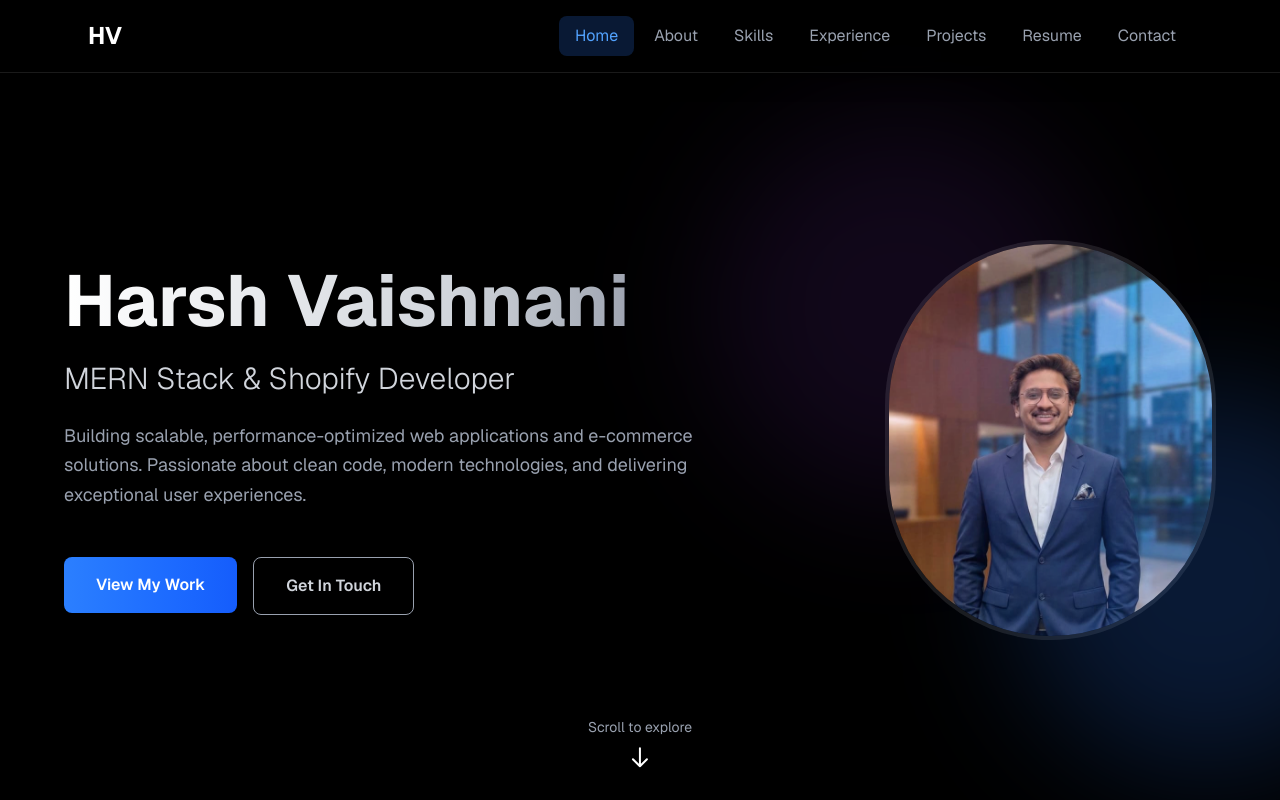
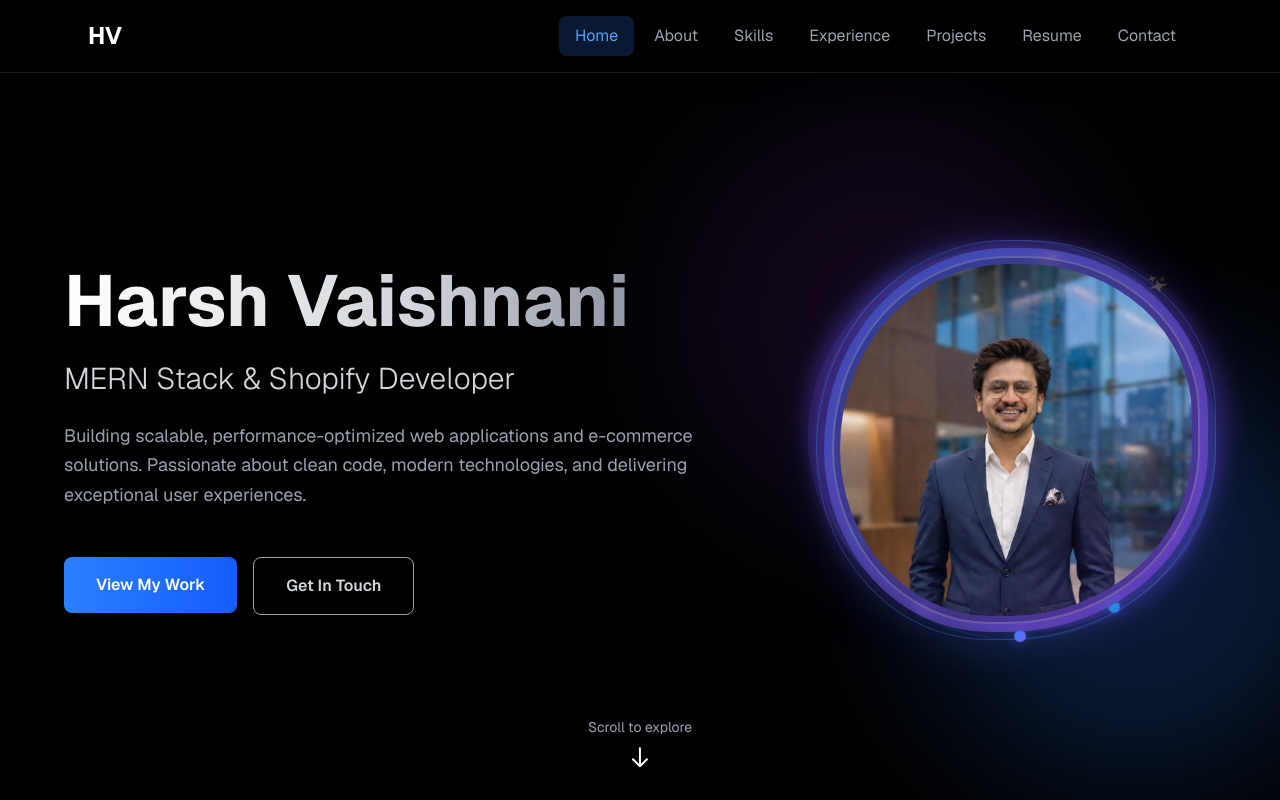
Before and after one commit to Harsh-Vaishnani/Harsh_Porfolio, a Next.js app: page / in a window 1280 px wide. Shown: the top 800 px of the page. Built offline with nearby package versions, Linux system fonts and the light colour scheme.

Commit message:
Refactor code structure for improved readability and maintainability

```diff
--- a/app/page.tsx
+++ b/app/page.tsx
@@ -81,41 +81,198 @@ export default function Home() {
             </motion.div>
           </motion.div>
 
-          {/* Right: Profile Picture */}
+          {/* Right: Profile Picture - 3D Professional Design */}
           <div className="md:basis-[30%] basis-full flex items-center justify-center relative">
-            <div className="relative">
-              <img
-                src="/harsh-portfolio-image.jpeg"
-                alt="Professional Hero"
-                className="w-[320px] h-[320px] md:w-[400px] md:h-[400px] object-cover rounded-full border-4 border-white/10 shadow-xl z-10"
-                style={{ filter: 'blur(0px)' }}
-              />
-              {/* Animated Backgrounds */}
+            <motion.div
+              className="relative"
+              initial={{ opacity: 0, scale: 0.8 }}
+              animate={{ opacity: 1, scale: 1 }}
+              transition={{ duration: 1, ease: "easeOut" }}
+              style={{ transformStyle: "preserve-3d" }}
+            >
+              {/* 3D Layered Frame with subtle animation */}
+              <div className="absolute inset-0 w-[320px] h-[320px] md:w-[400px] md:h-[400px]">
+                {/* Back layers for 3D depth */}
+                <motion.div
+                  className="absolute inset-0 rounded-[40%_60%_60%_40%/60%_40%_60%_40%] bg-gradient-to-br from-blue-600/20 to-purple-600/20 blur-sm"
+                  style={{ transform: 'translateZ(-40px) scale(1.1)' }}
+                  animate={{ rotate: 360 }}
+                  transition={{ duration: 30, repeat: Infinity, ease: "linear" }}
+                />
+                <motion.div
+                  className="absolute inset-0 rounded-[60%_40%_40%_60%/40%_60%_40%_60%] bg-gradient-to-tr from-purple-600/15 to-blue-600/15 blur-sm"
+                  style={{ transform: 'translateZ(-30px) scale(1.08)' }}
+                  animate={{ rotate: -360 }}
+                  transition={{ duration: 35, repeat: Infinity, ease: "linear" }}
+                />
+                <motion.div
+                  className="absolute inset-0 rounded-[45%_55%_55%_45%/55%_45%_55%_45%] bg-gradient-to-bl from-blue-500/10 to-purple-500/10"
+                  style={{ transform: 'translateZ(-20px) scale(1.05)' }}
+                  animate={{ rotate: 360 }}
+                  transition={{ duration: 40, repeat: Infinity, ease: "linear" }}
+                />
+              </div>
+
+              {/* Main Image Container with Unique Shape */}
               <motion.div
-                className="absolute top-1/4 left-1/4 w-60 h-60 md:w-96 md:h-96 bg-blue-500/20 rounded-full blur-3xl z-0"
+                className="relative w-[320px] h-[320px] md:w-[400px] md:h-[400px]"
+                style={{ transformStyle: "preserve-3d" }}
+              >
+                {/* Outer Glow Ring with pulse */}
+                <motion.div
+                  className="absolute inset-0 rounded-[50%_50%_55%_45%/55%_45%_50%_50%] bg-gradient-to-r from-blue-500 to-purple-500 blur-xl"
+                  animate={{
+                    opacity: [0.2, 0.4, 0.2],
+                    scale: [1, 1.05, 1]
+                  }}
+                  transition={{ duration: 3, repeat: Infinity, ease: "easeInOut" }}
+                />
+
+                {/* Middle Frame */}
+                <motion.div
+                  className="absolute inset-2 rounded-[50%_50%_55%_45%/55%_45%_50%_50%] bg-gradient-to-br from-blue-500/40 to-purple-500/40 backdrop-blur-sm"
+                  style={{ transform: 'translateZ(10px)' }}
+                />
+
+                {/* Inner Frame with Border */}
+                <motion.div
+                  className="absolute inset-4 rounded-[50%_50%_55%_45%/55%_45%_50%_50%] border-2 border-white/20 bg-black/20"
+                  style={{ transform: 'translateZ(20px)' }}
+                />
+
+                {/* Image with Unique Organic Shape */}
+                <div
+                  className="absolute inset-6 overflow-hidden rounded-[50%_50%_55%_45%/55%_45%_50%_50%]"
+                  style={{ transform: 'translateZ(30px)' }}
+                >
+                  <img
+                    src="/harsh-image.png"
+                    alt="Professional Hero"
+                    className="w-full h-full object-cover"
+                  />
+                  {/* Image Overlay Gradient */}
+                  <div className="absolute inset-0 bg-gradient-to-br from-blue-500/10 via-transparent to-purple-500/10" />
+                </div>
+
+                {/* Front Accent Lines with shimmer effect */}
+                <motion.div
+                  className="absolute inset-0 rounded-[50%_50%_55%_45%/55%_45%_50%_50%] border border-white/10"
+                  style={{ transform: 'translateZ(40px)' }}
+                  animate={{
+                    borderColor: ["rgba(255,255,255,0.1)", "rgba(59,130,246,0.3)", "rgba(255,255,255,0.1)"]
+                  }}
+                  transition={{ duration: 4, repeat: Infinity, ease: "easeInOut" }}
+                />
+
+                {/* Professional Orbital Particles */}
+                {[...Array(12)].map((_, i) => {
+                  const angle = (i * 360) / 12;
+                  const radius = 160;
+                  const x = Math.cos((angle * Math.PI) / 180) * radius;
+                  const y = Math.sin((angle * Math.PI) / 180) * radius;
+
+                  return (
+                    <motion.div
+                      key={i}
+                      className="absolute w-2 h-2 rounded-full"
+                      style={{
+                        left: '50%',
+                        top: '50%',
+                        background: i % 3 === 0
+                          ? 'linear-gradient(135deg, #3b82f6, #8b5cf6)'
+                          : i % 3 === 1
+                          ? 'linear-gradient(135deg, #8b5cf6, #ec4899)'
+                          : 'linear-gradient(135deg, #06b6d4, #3b82f6)',
+                        boxShadow: '0 0 10px rgba(59, 130, 246, 0.5)',
+                      }}
+                      animate={{
+                        x: [x, x * 1.2, x],
+                        y: [y, y * 1.2, y],
+                        scale: [1, 1.5, 1],
+                        opacity: [0.3, 1, 0.3],
+                      }}
+                      transition={{
+                        duration: 3 + (i * 0.2),
+                        repeat: Infinity,
+                        ease: "easeInOut",
+                        delay: i * 0.1,
+                      }}
+                    />
+                  );
+                })}
+
+                {/* Floating Tech Icons/Particles */}
+                {[
+                  { icon: '⚡', delay: 0, duration: 6 },
+                  { icon: '💻', delay: 1, duration: 7 },
+                  { icon: '🚀', delay: 2, duration: 8 },
+                  { icon: '⭐', delay: 3, duration: 6.5 },
+                  { icon: '✨', delay: 4, duration: 7.5 },
+                ].map((item, i) => (
+                  <motion.div
+                    key={`tech-${i}`}
+                    className="absolute text-2xl opacity-0"
+                    style={{
+                      left: `${20 + i * 15}%`,
+                      top: `${10 + (i % 2) * 70}%`,
+                    }}
+                    animate={{
+                      y: [0, -30, 0],
+                      x: [0, 15, 0],
+                      opacity: [0, 0.6, 0],
+                      scale: [0.5, 1, 0.5],
+                      rotate: [0, 180, 360],
+                    }}
+                    transition={{
+                      duration: item.duration,
+                      repeat: Infinity,
+                      delay: item.delay,
+                      ease: "easeInOut",
+                    }}
+                  >
+                    {item.icon}
+                  </motion.div>
+                ))}
+              </motion.div>
+
+              {/* Animated Backgrounds with professional movements */}
+              <motion.div
+                className="absolute top-1/4 left-1/4 w-60 h-60 md:w-96 md:h-96 bg-blue-500/20 rounded-full blur-3xl"
+                style={{ transform: 'translateZ(-60px)' }}
                 animate={{
-                  x: [0, 50, -50, 0],
-                  y: [0, 50, -50, 0],
+                  x: [0, 30, -30, 0],
+                  y: [0, 40, -20, 0],
+                  scale: [1, 1.15, 1],
                 }}
                 transition={{
-                  duration: 20,
+                  duration: 15,
                   repeat: Infinity,
-                  ease: 'easeInOut',
+                  ease: "easeInOut",
                 }}
               />
               <motion.div
-                className="absolute bottom-1/4 right-1/4 w-60 h-60 md:w-96 md:h-96 bg-purple-500/10 rounded-full blur-3xl z-0"
+                className="absolute bottom-1/4 right-1/4 w-60 h-60 md:w-96 md:h-96 bg-purple-500/10 rounded-full blur-3xl"
+                style={{ transform: 'translateZ(-50px)' }}
                 animate={{
-                  x: [0, -50, 50, 0],
-                  y: [0, -50, 50, 0],
+                  x: [0, -40, 40, 0],
+                  y: [0, -30, 30, 0],
+                  scale: [1, 1.1, 1],
                 }}
                 transition={{
-                  duration: 25,
+                  duration: 18,
                   repeat: Infinity,
-                  ease: 'easeInOut',
+                  ease: "easeInOut",
                 }}
               />
-            </div>
+
+              {/* Rotating Ring Effect */}
+              <motion.div
+                className="absolute inset-0 w-[320px] h-[320px] md:w-[400px] md:h-[400px] rounded-full border border-blue-500/20"
+                style={{ transform: 'translateZ(50px)' }}
+                animate={{ rotate: 360 }}
+                transition={{ duration: 20, repeat: Infinity, ease: "linear" }}
+              />
+            </motion.div>
           </div>
         </div>
 
```
Also changed, not shown: public/HV-Logo.png (added), public/harsh-image.png (added).
